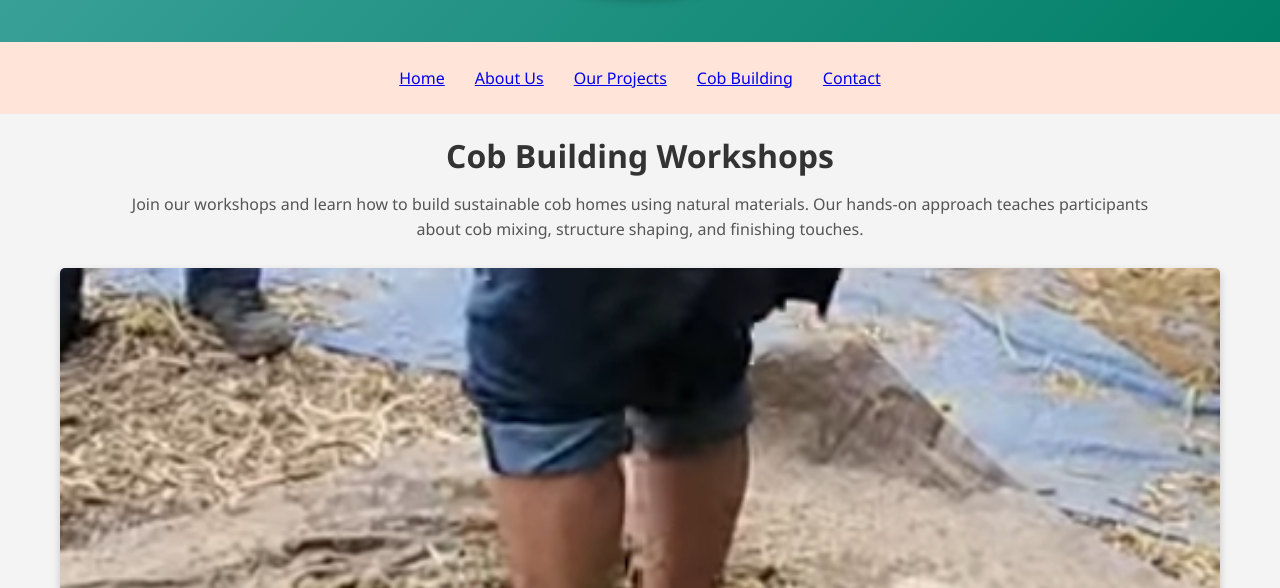
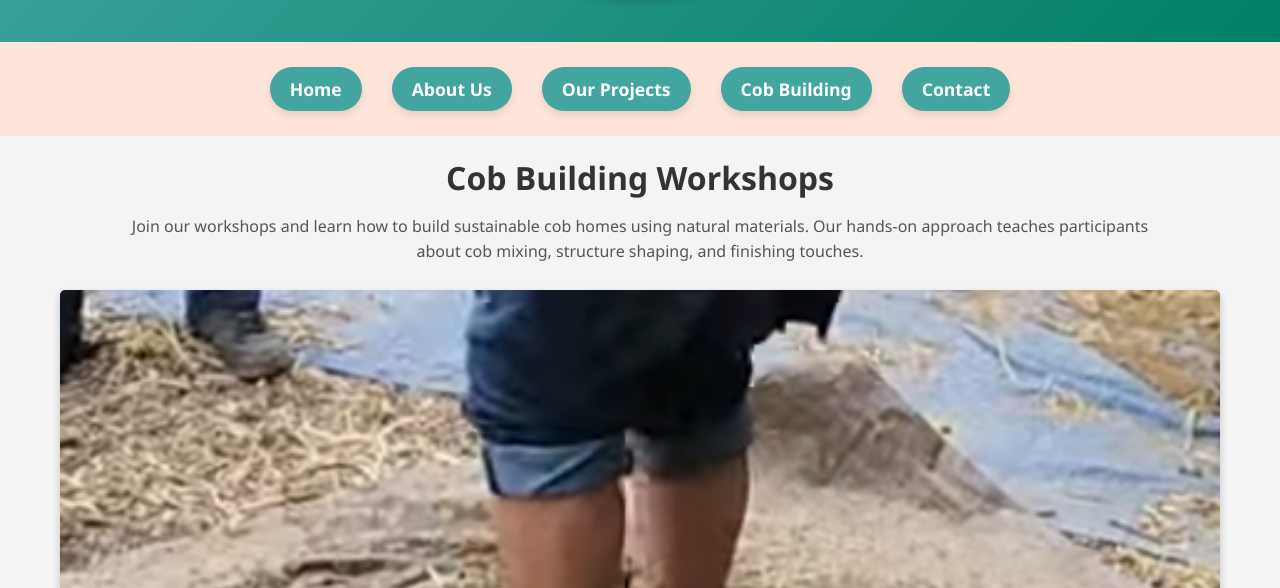
Before and after one commit to AngelSapa/SOL, a plain HTML site: page cob_building.html in a window 1280 px wide. Shown: the part 212-800 px from the top of the page. Drawn offline with Linux system fonts and the light colour scheme.

Commit message:
Update cob_building.html

```diff
--- a/cob_building.html
+++ b/cob_building.html
@@ -17,14 +17,15 @@
 
     <!-- Navigation Bar -->
     <nav class="navbar">
-        <ul>
-            <li><a href="index.html">Home</a></li>
-            <li><a href="about.html">About Us</a></li>
-            <li><a href="projects.html">Our Projects</a></li>
-            <li><a href="cob_building.html">Cob Building</a></li>
-            <li><a href="contact.html">Contact</a></li>
-        </ul>
-    </nav>
+    <ul>
+        <li><a href="index.html" class="nav-btn">Home</a></li>
+        <li><a href="about.html" class="nav-btn">About Us</a></li>
+        <li><a href="projects.html" class="nav-btn">Our Projects</a></li>
+        <li><a href="cob_building.html" class="nav-btn">Cob Building</a></li>
+        <li><a href="contact.html" class="nav-btn">Contact</a></li>
+    </ul>
+</nav>
+
 
     <!-- Cob Building Section -->
     <section class="cob-section">
```
